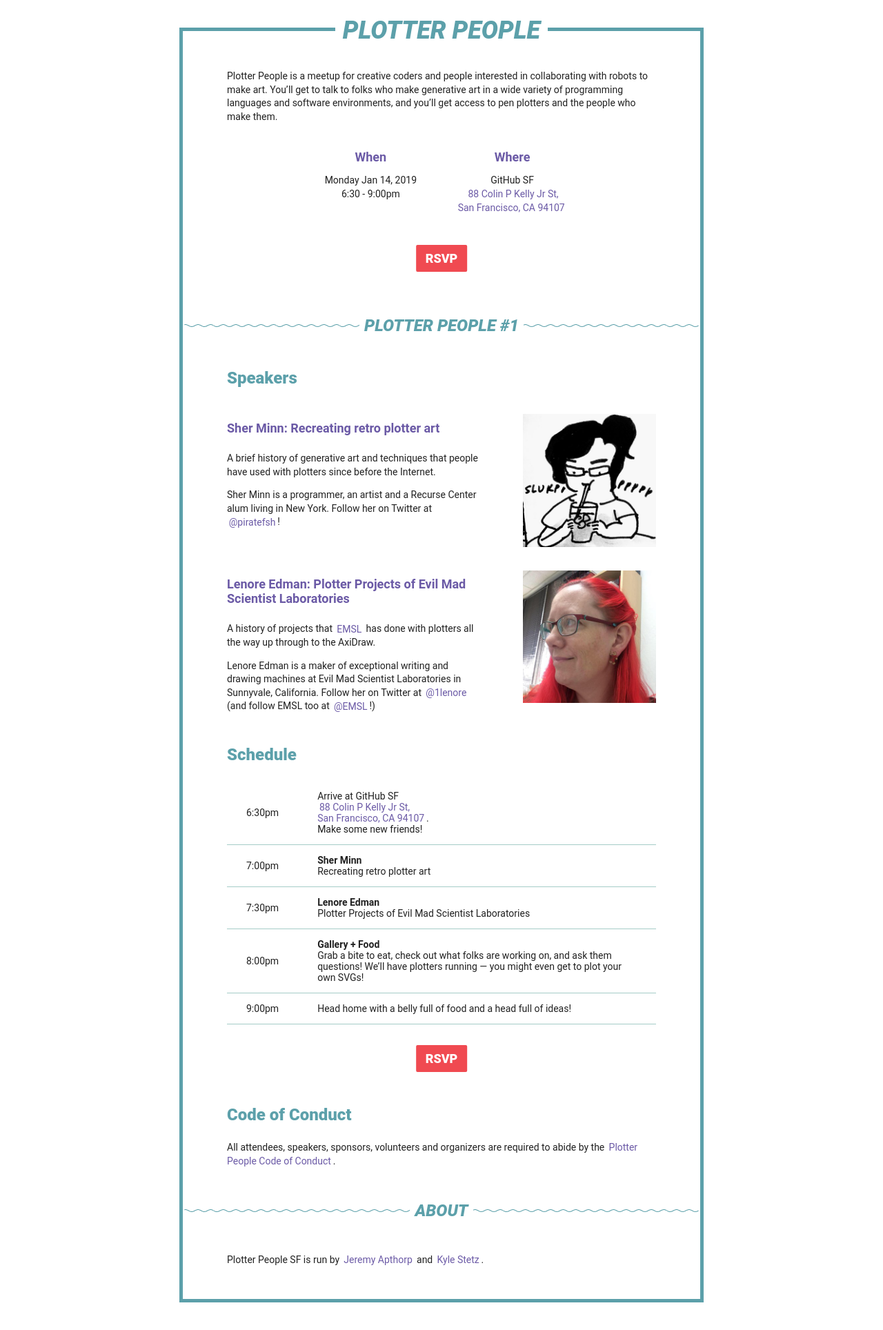
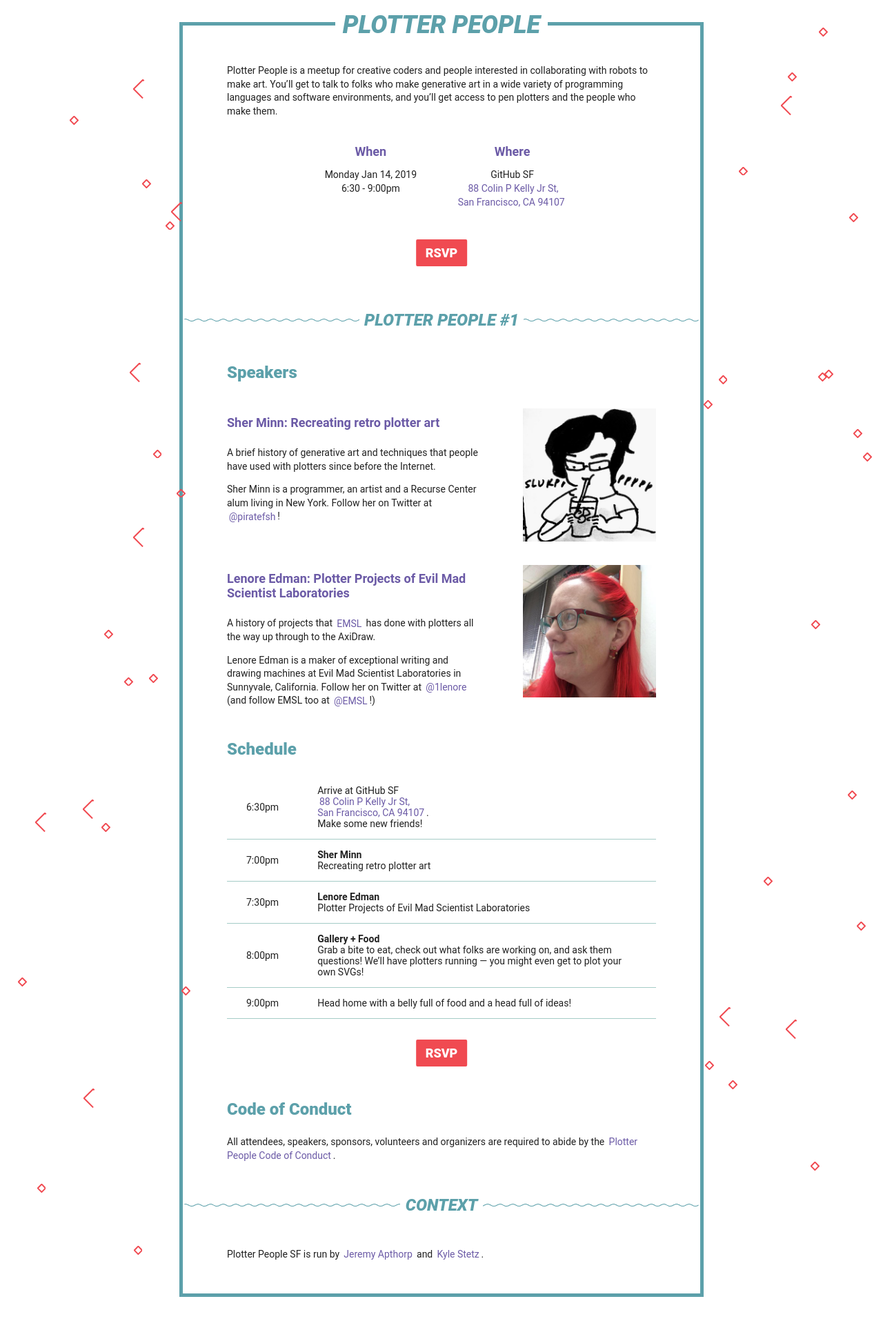
Before and after one commit to plotterpeople/plotterpeople.github.io, a Jekyll site: the page built from index.md, in a window 1280 px wide. Shown: the whole page at 69% size. Built offline with Jekyll 4.4.1, drawn with Linux system fonts in a browser that asks for light colours.

Commit message:
Mobile styles; doodles

```diff
--- a/_layouts/default.html
+++ b/_layouts/default.html
@@ -24,7 +24,7 @@
       </section>
       <footer>
         <div class="squiggly">
-          <h2>About</h2>
+          <h2>Context</h2>
         </div>
         <p>
         Plotter People SF is run by <a
@@ -32,8 +32,19 @@
           href="https://twitter.com/kylestetz">Kyle&nbsp;Stetz</a>.
         </p>
       </footer>
+      <div class="hidden">
+        <svg class="big-diamond" xmlns="http://www.w3.org/2000/svg" width="28.13" height="28.13" viewBox="0 0 28.13 28.13">
+          <rect x="4.62" y="4.62" stroke="#f04a51" stroke-width="2" fill="none" width="18.89" height="18.89" transform="translate(14.06 33.95) rotate(-135)"/>
+        </svg>
+        <svg class="small-diamond" xmlns="http://www.w3.org/2000/svg" width="12.77" height="12.77" viewBox="0 0 12.77 12.77">
+          <rect x="2.37" y="2.37" stroke="#f04a51" stroke-width="2" fill="none" width="8.03" height="8.03" transform="translate(6.38 15.41) rotate(-135)"/>
+        </svg>
+      </div>
+      <div class="doodle-box doodle-box--left"></div>
+      <div class="doodle-box doodle-box--right"></div>
     </div>
     <script src="{{ "/assets/js/scale.fix.js" | relative_url }}"></script>
+    <script src="{{ "/assets/js/site.js" | relative_url }}"></script>
     {% if site.google_analytics %}
     <script>
       (function(i,s,o,g,r,a,m){i['GoogleAnalyticsObject']=r;i[r]=i[r]||function(){
--- /dev/null
+++ b/_sass/doodles.scss
@@ -0,0 +1,47 @@
+.doodle-box {
+	position: absolute;
+	z-index: 1;
+	top: 0;
+	bottom: 0;
+
+	@media (max-width: 900px) {
+		display: none;
+	}
+}
+
+.doodle-box--left {
+	right: 100%;
+	width: calc((100vw - 760px) / 2);
+}
+
+.doodle-box--right {
+	left: 100%;
+	width: calc((100vw - 760px) / 2);
+}
+
+// ----------------------------------------
+.big-diamond, .small-diamond {
+	position: absolute;
+}
+
+.big-diamond rect {
+	stroke-dasharray: 40;
+	animation: big-dash 2s linear infinite;
+}
+
+// .small-diamond rect {
+// 	stroke-dasharray: 20;
+// 	animation: small-dash 1s linear infinite;
+// }
+
+@keyframes big-dash {
+	to {
+		stroke-dashoffset: 80;
+	}
+}
+
+// @keyframes small-dash {
+// 	to {
+// 		stroke-dashoffset: 40;
+// 	}
+// }
--- a/_sass/event-details.scss
+++ b/_sass/event-details.scss
@@ -12,6 +12,14 @@
 	display: flex;
 	align: top;
 	text-align: center;
+
+	@media (max-width: 760px) {
+		width: 100%;
+	}
+
+	@media (max-width: $small) {
+		display: block;
+	}
 }
 
 .when, .where {
@@ -19,6 +27,14 @@
 
 	h4 {
 		margin-bottom: 0.25em;
+
+		@media (max-width: $phone) {
+			margin-bottom: 0;
+		}
+	}
+
+	@media (max-width: $phone) {
+		p { margin-top: 0.25em; }
 	}
 }
 
@@ -49,10 +65,28 @@
 	background-size: 100% auto;
 	background-repeat: no-repeat;
 	text-align: center;
+
+	@media (max-width: $small) {
+		width: calc(100% + 3rem);
+		margin-top: 1.5rem;
+		margin-bottom: 1.5rem;
+		margin-left: -1.5rem;
+		background-size: 200% auto;
+	}
+
+	@media (max-width: $phone) {
+		width: calc(100% + 1.5rem);
+		margin-left: -0.75rem;
+		background-size: 300% auto;
+	}
 }
 
 .speaker {
 	display: flex;
+
+	@media (max-width: $small) {
+		display: block;
+	}
 }
 
 .speaker-description {
@@ -63,5 +97,12 @@
 	flex: 0 0 40%;
 	padding-left: 4em;
 	width: 100%;
+	margin: 0 auto;
 	height: auto;
+
+	@media (max-width: $small) {
+		display: block;
+		width: 50%;
+		padding-left: 0;
+	}
 }
--- a/_sass/layout.scss
+++ b/_sass/layout.scss
@@ -1,17 +1,28 @@
 body {
+	margin: 0;
 	padding: 2rem;
 	font-family: Roboto, sans-serif;
 	font-weight: 400;
 	font-size: 14px;
 	color: $text;
+	@media (max-width: $small) { padding: 0.5rem; }
 }
 
 .wrapper {
+	position: relative;
 	width: 100%;
 	max-width: 760px;
 	margin: 0 auto;
 	padding: 0 4rem 2rem 4rem;
 	border: 5px solid $teal;
+
+	@media (max-width: $small) {
+		padding: 0 1.5rem 1rem 1.5rem;
+	}
+
+	@media (max-width: $phone) {
+		padding: 0 0.75rem 0.5rem 0.75rem;
+	}
 }
 
 header {
@@ -29,14 +40,18 @@ table {
 	border-collapse:collapse;
 }
 
-th, td {
+td {
 	text-align:left;
 	padding: 1em 2em;
 	border-bottom: 1px solid $teal-light;
+
+	@media (max-width: $small) {
+		padding: 1rem 0.5rem;
+	}
 }
 
-.no-margin-bottom {
-	margin-bottom: 0 !important;
+.hidden {
+	display: none;
 }
 
 // ======================================================================
@@ -46,9 +61,13 @@ th, td {
 h1 {
 	top: -0.6em;
 	font-size: 36px;
+	@media (max-width: $small) { font-size: 24px; }
 }
 
-h2 { font-size: 24px; }
+h2 {
+	font-size: 24px;
+	@media (max-width: $small) { font-size: 20px; }
+}
 h3 { font-size: 24px; }
 
 h1, h2, h3 {
--- a/assets/css/style.scss
+++ b/assets/css/style.scss
@@ -2,6 +2,11 @@
 ---
 // @import url('https://fonts.googleapis.com/css?family=Roboto:400,900,900i');
 
+// for media queries
+$small: 600px;
+$phone: 400px;
+
 @import 'colors';
 @import 'layout';
 @import 'event-details';
+@import 'doodles';
--- /dev/null
+++ b/assets/js/site.js
@@ -0,0 +1,26 @@
+(function(document) {
+	// the elements we're gonna put the doodles in
+	const doodleBoxLeft = document.querySelector('.doodle-box--left');
+	const doodleBoxRight = document.querySelector('.doodle-box--right');
+
+	// stash a reference to the doodle shapes
+	const bigDiamond = document.querySelector('.big-diamond');
+	const smallDiamond = document.querySelector('.small-diamond');
+
+	// height of the whole document
+	const height = document.body.clientHeight;
+
+	const leftDoodles = Array(40).fill(0).map((_, i) => {
+		const isBig = Math.random() < 0.25;
+		const node = (isBig ? bigDiamond : smallDiamond).cloneNode(true);
+		node.style.left = `${Math.floor(Math.random() * 100 * 16) / 16}%`;
+		node.style.top = `${Math.floor(Math.random() * 100 * 128) / 128}%`;
+		(i < 20 ? doodleBoxLeft : doodleBoxRight).appendChild(node);
+		// if (!isBig) {
+		// 	node.style.animation = `small-dash ${Math.random() * 2 + 0.5}s linear infinite`
+		// }
+
+		return node;
+	});
+
+})(document);
```
Also changed, not shown: assets/img/sines.svg (added).
